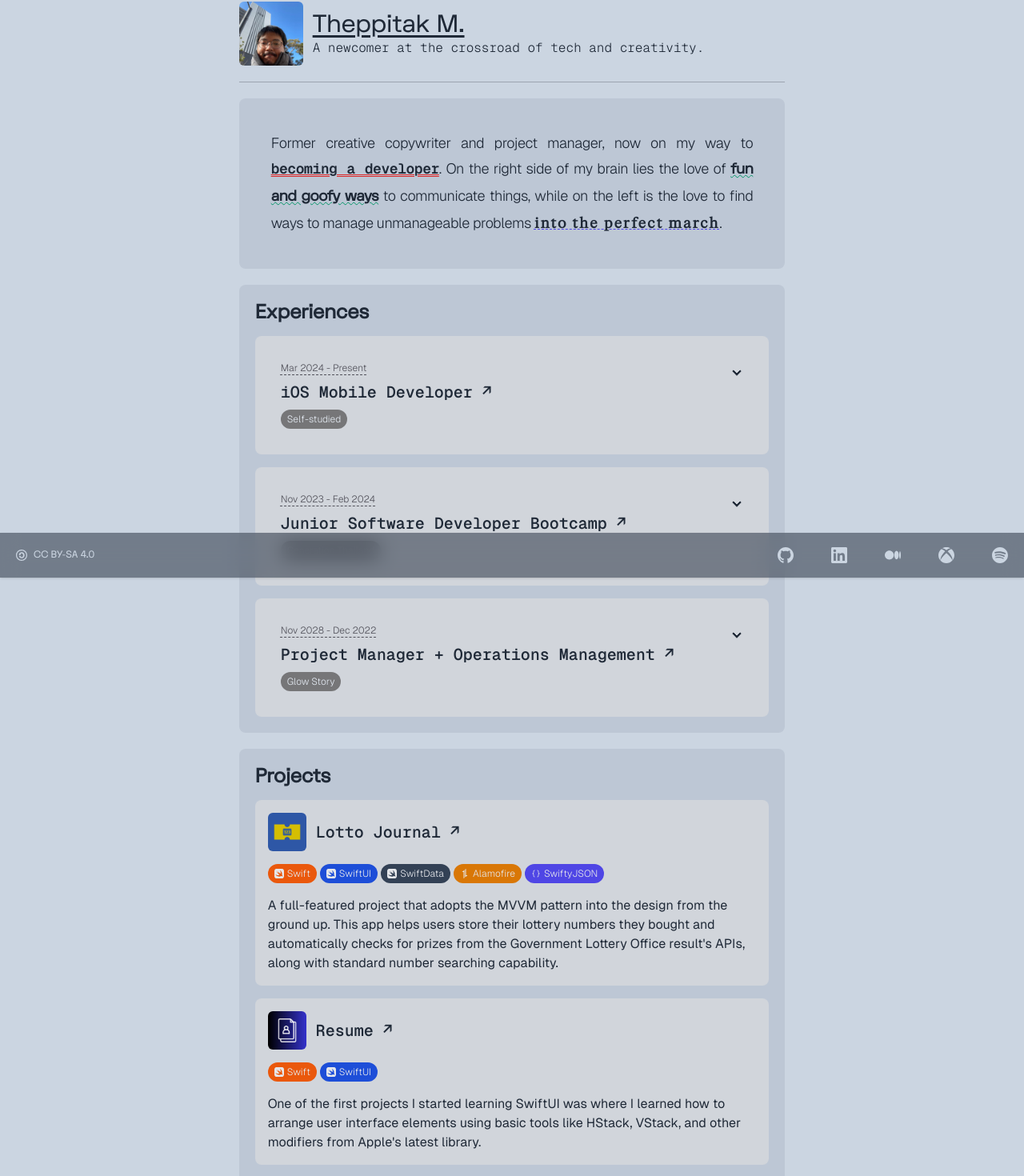
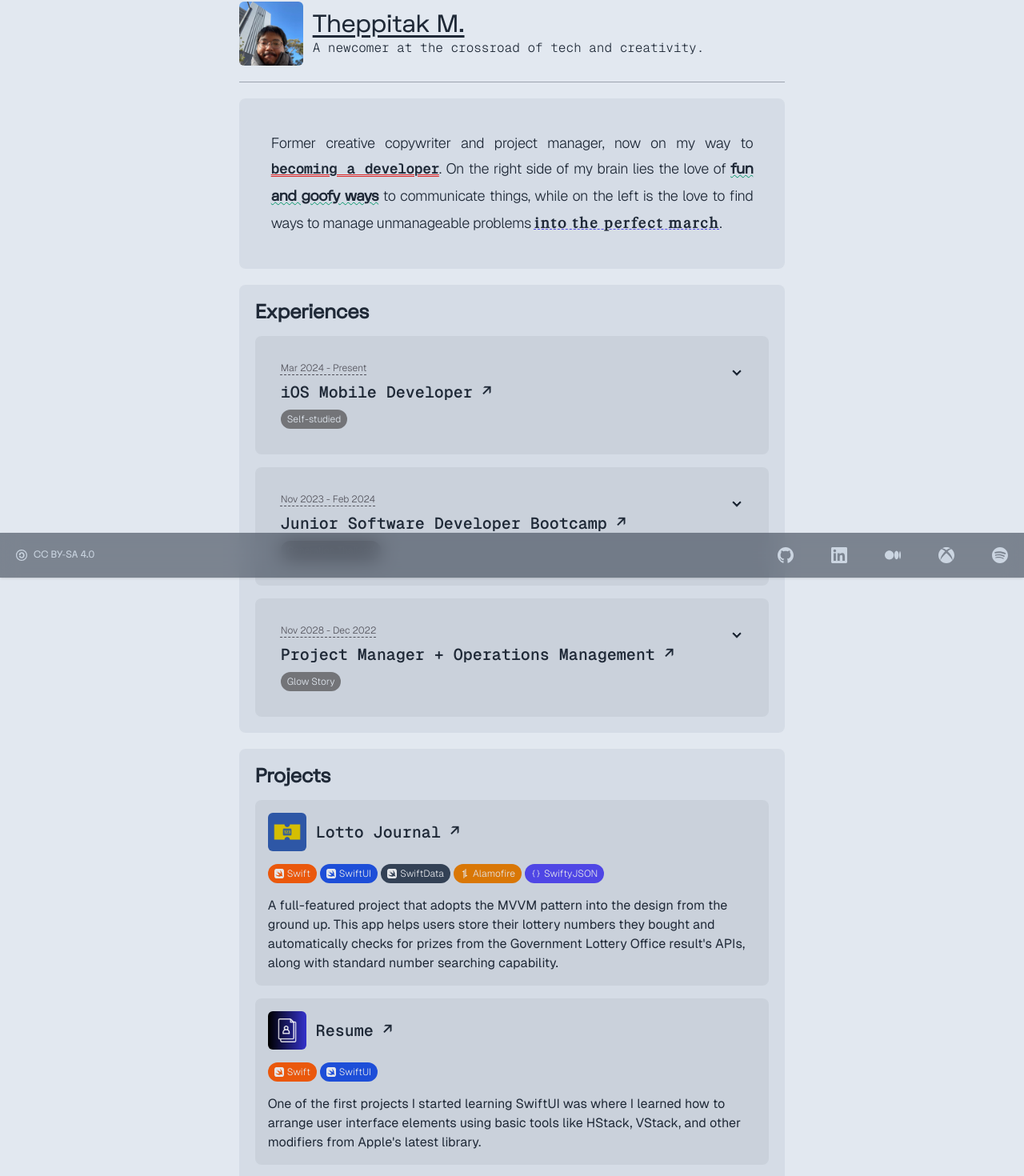
Before and after one commit to mmmmmob/me.theppitak, a React (Vite) app: page / in a window 1280 px wide. Shown: the part 78-1548 px from the top of the page at 80% size. Built offline with nearby package versions, Linux system fonts and the light colour scheme.

Commit message:
style: change card color

```diff
--- a/src/App.jsx
+++ b/src/App.jsx
@@ -10,7 +10,7 @@ import WorkExp from "./components/WorkExp";
 function App() {
   return (
     <>
-      <div className="flex min-h-screen flex-col bg-slate-300 dark:bg-slate-900 dark:text-slate-300">
+      <div className="flex min-h-screen flex-col bg-slate-200 dark:bg-slate-900 dark:text-slate-300">
         <div className="sticky top-0 w-full">
           <Header />
         </div>
--- a/src/components/Info.jsx
+++ b/src/components/Info.jsx
@@ -1,6 +1,6 @@
 function Info() {
   return (
-    <div className="mx-5 self-center rounded-lg bg-slate-600/10 p-10 md:w-8/12">
+    <div className="mx-5 self-center rounded-lg bg-slate-500/10 p-10 md:w-8/12">
       <article className="prose-h2:prose-lg dark:prose-invert">
         <h2 className="text-justify font-light tracking-tight">
           Former creative copywriter and project manager, now on my way to{" "}
--- a/src/components/Project.jsx
+++ b/src/components/Project.jsx
@@ -62,7 +62,7 @@ const projects = [
 
 function Project() {
   return (
-    <div className="mx-5 mt-5 self-center rounded-lg bg-slate-600/10 p-5 md:w-8/12">
+    <div className="mx-5 mt-5 self-center rounded-lg bg-slate-500/10 p-5 md:w-8/12">
       <p className="font-fkDisplay text-2xl font-bold">Projects</p>
       <div className="mt-3 flex flex-col space-y-4">
         {projects.map((project) => (
--- a/src/components/WorkExp.jsx
+++ b/src/components/WorkExp.jsx
@@ -29,7 +29,7 @@ const experiences = [
 
 function WorkExp() {
   return (
-    <div className="mx-5 mt-5 flex flex-col self-center rounded-lg bg-slate-600/10 p-5 md:w-8/12">
+    <div className="mx-5 mt-5 flex flex-col self-center rounded-lg bg-slate-500/10 p-5 md:w-8/12">
       <p className="font-fkDisplay text-2xl font-bold">Experiences</p>
       <div className="mt-3 flex flex-col space-y-4">
         {experiences.map((experience) => (
--- a/src/sub-components/ProjectCard.jsx
+++ b/src/sub-components/ProjectCard.jsx
@@ -2,7 +2,7 @@ import StacksTag from "./StacksTag";
 
 function ProjectCard({ project }) {
   return (
-    <div className="flex flex-col rounded-lg bg-gray-300 p-4 dark:bg-slate-800">
+    <div className="flex flex-col rounded-lg bg-gray-400/20 p-4 dark:bg-slate-800">
       <div className="flex flex-col">
         <div className="flex">
           <img
--- a/src/sub-components/WorkExpCard.jsx
+++ b/src/sub-components/WorkExpCard.jsx
@@ -1,6 +1,6 @@
 function WorkExpCard({ experience }) {
   return (
-    <div className="flex flex-col rounded-lg bg-gray-300 p-4 dark:bg-slate-800">
+    <div className="flex flex-col rounded-lg bg-gray-400/20 p-4 dark:bg-slate-800">
       <div className="collapse collapse-arrow justify-start" tabIndex={0}>
         <div className="collapse-title">
           <p className="text-xs font-light text-zinc-600 underline decoration-dashed underline-offset-4 dark:text-zinc-400">
```
